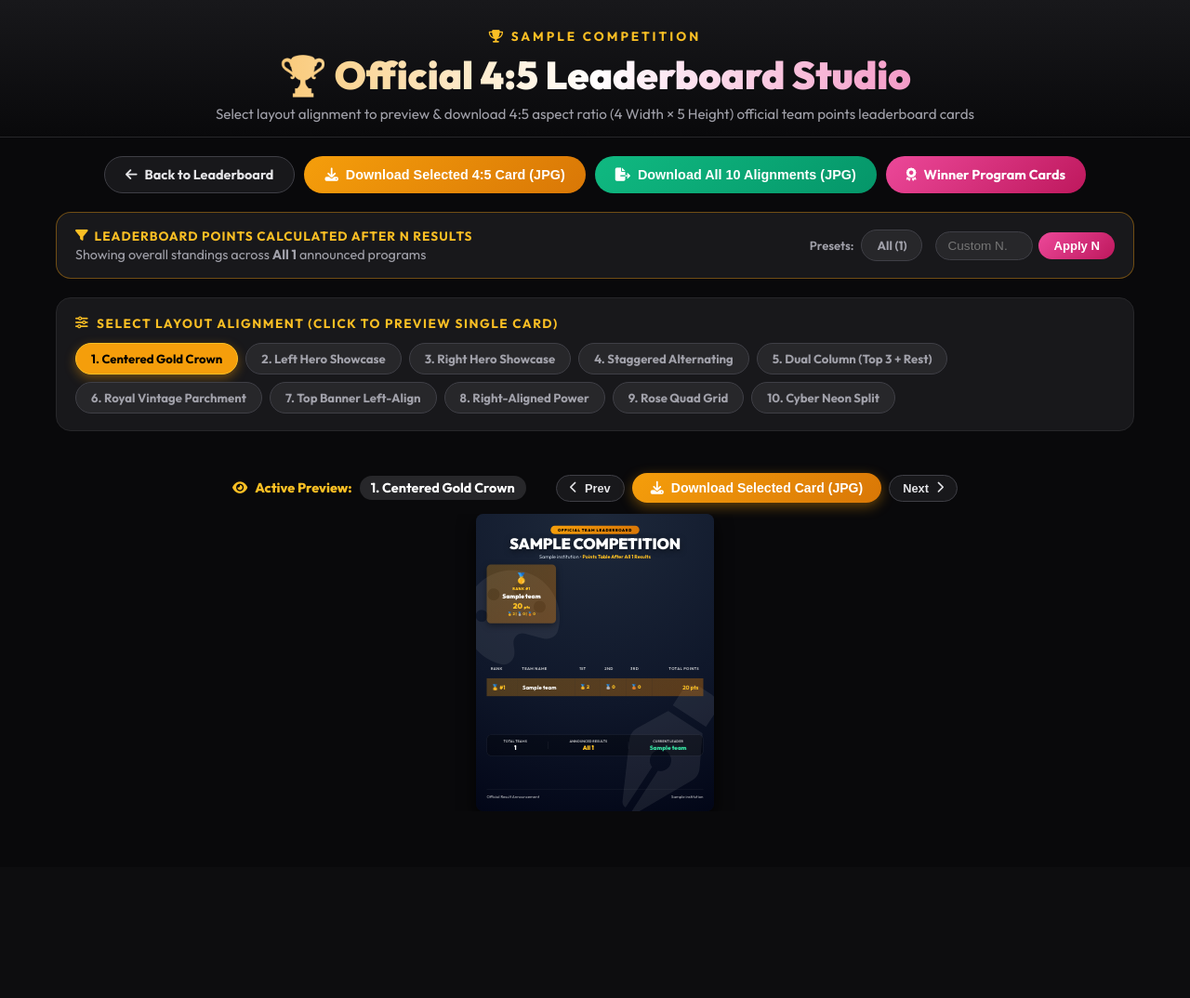
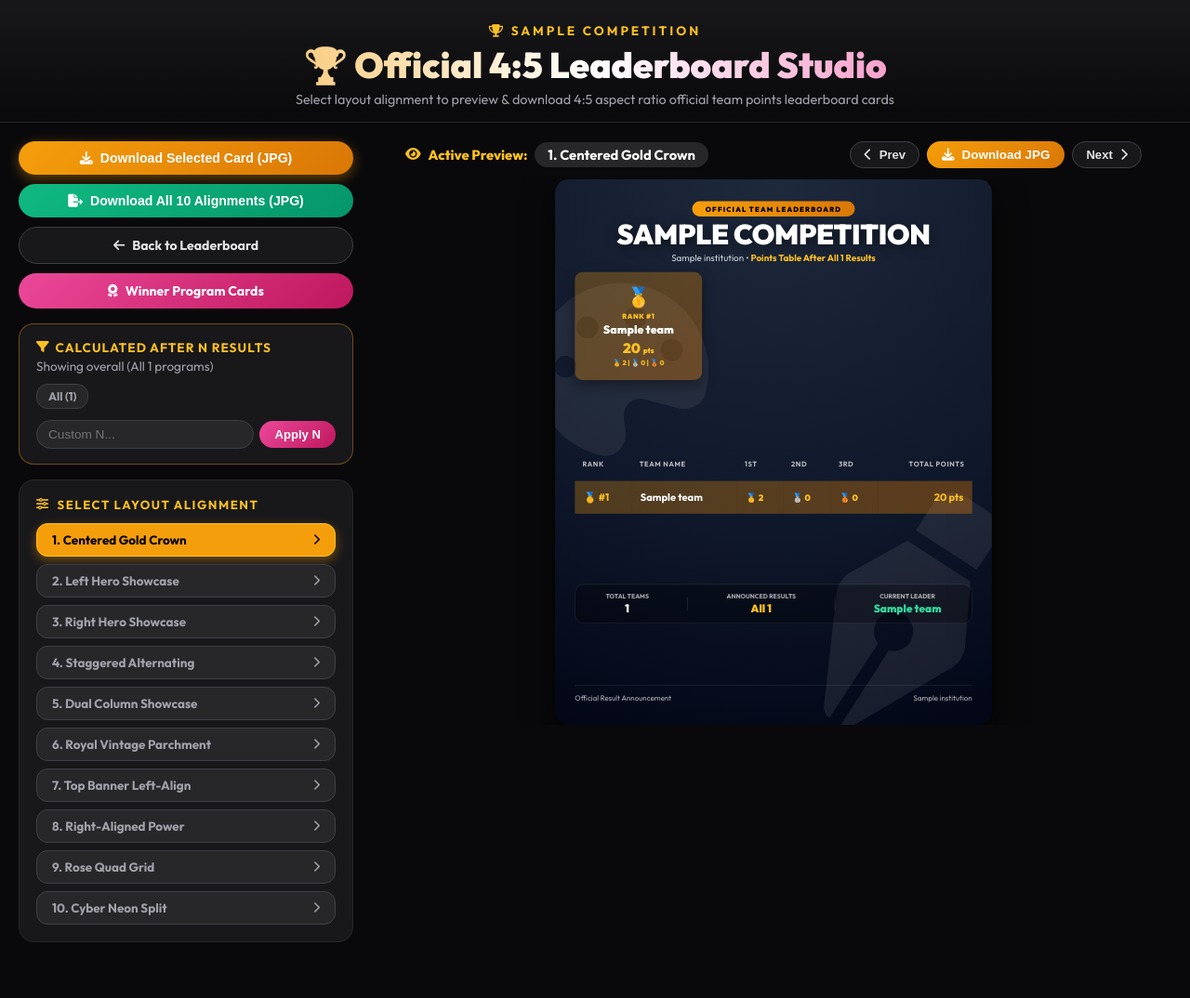
Before and after one commit to Suhailirfani/commonapp, a Django app: a page that uses templates/core/team_points_cards.html in a window 1280 px wide. Shown: the whole page at 93% size. Before the commit the page ends 873 px from the top, so only its background shows below. Run offline with Django 5.2, Linux system fonts and the light colour scheme; a user stored in the database is signed in; tables that the repository leaves empty hold one stand-in row (values such as "Sample post"); some web fonts are replaced.

Commit message:
Restructure Leaderboard Studio: Left sidebar for options & controls, Right side for live card preview on wide screens

```diff
--- a/templates/core/team_points_cards.html
+++ b/templates/core/team_points_cards.html
@@ -17,13 +17,13 @@
             background: #09090b;
             min-height: 100vh;
             color: #fff;
-            padding-bottom: 60px;
+            padding-bottom: 40px;
         }
 
         /* ── HEADER ─────────────────────────────────────────────── */
         .page-header {
             text-align: center;
-            padding: 30px 20px 15px;
+            padding: 24px 20px 15px;
             background: linear-gradient(180deg, #18181b 0%, #09090b 100%);
             border-bottom: 1px solid #27272a;
         }
@@ -33,10 +33,10 @@
             letter-spacing: 3px;
             text-transform: uppercase;
             color: #fbbf24;
-            margin-bottom: 6px;
+            margin-bottom: 4px;
         }
         .page-header h1 {
-            font-size: clamp(1.8rem, 4vw, 2.6rem);
+            font-size: clamp(1.6rem, 3.5vw, 2.4rem);
             font-weight: 900;
             background: linear-gradient(90deg, #f59e0b, #ffffff, #ec4899);
             -webkit-background-clip: text;
@@ -44,32 +44,59 @@
             background-clip: text;
         }
         .page-header .subtitle {
-            margin-top: 6px;
+            margin-top: 4px;
             color: #a1a1aa;
-            font-size: 0.95rem;
+            font-size: 0.9rem;
         }
 
-        /* ── CONTROLS & SELECTOR BARS ────────────────────────────── */
-        .controls-wrapper {
-            max-width: 1200px;
+        /* ── STUDIO LAYOUT GRID (OPTIONS ON LEFT, PREVIEW ON RIGHT ON WIDE SCREENS) ── */
+        .studio-layout-grid {
+            max-width: 1450px;
             margin: 0 auto;
             padding: 20px;
+            display: grid;
+            grid-template-columns: 360px 1fr;
+            gap: 24px;
+            align-items: start;
+        }
+
+        .controls-sidebar {
+            display: flex;
+            flex-direction: column;
+            gap: 16px;
+        }
+
+        .preview-stage-col {
+            display: flex;
+            flex-direction: column;
+            gap: 12px;
+            align-items: center;
+            width: 100%;
+        }
+
+        .preview-header-bar {
+            width: 100%;
+            max-width: 800px;
+            display: flex;
+            justify-content: space-between;
+            align-items: center;
+            gap: 12px;
+            flex-wrap: wrap;
+            padding: 0 4px;
         }
 
         .controls {
             display: flex;
-            justify-content: center;
-            flex-wrap: wrap;
+            flex-direction: column;
             gap: 10px;
-            margin-bottom: 20px;
         }
         .btn {
             display: inline-flex;
             align-items: center;
             gap: 8px;
-            padding: 10px 22px;
+            padding: 10px 20px;
             border-radius: 50px;
-            font-size: 0.9rem;
+            font-size: 0.88rem;
             font-weight: 700;
             cursor: pointer;
             border: none;
@@ -88,13 +115,7 @@
             background: #18181b;
             border: 1px solid rgba(245, 158, 11, 0.4);
             border-radius: 16px;
-            padding: 16px 20px;
-            margin-bottom: 20px;
-            display: flex;
-            justify-content: space-between;
-            align-items: center;
-            flex-wrap: wrap;
-            gap: 14px;
+            padding: 16px 18px;
         }
 
         /* 10 ALIGNMENTS SELECTOR CHIPS */
@@ -102,11 +123,10 @@
             background: #18181b;
             border: 1px solid #27272a;
             border-radius: 16px;
-            padding: 18px 20px;
-            margin-bottom: 25px;
+            padding: 18px;
         }
         .theme-selector-title {
-            font-size: 0.85rem;
+            font-size: 0.82rem;
             font-weight: 700;
             text-transform: uppercase;
             letter-spacing: 1.5px;
@@ -116,21 +136,24 @@
             align-items: center;
             gap: 8px;
         }
-        .theme-chips {
+        .theme-chips-list {
             display: flex;
-            flex-wrap: wrap;
+            flex-direction: column;
             gap: 8px;
         }
         .theme-chip {
-            padding: 8px 16px;
-            border-radius: 30px;
-            font-size: 0.82rem;
+            padding: 9px 16px;
+            border-radius: 12px;
+            font-size: 0.84rem;
             font-weight: 700;
             cursor: pointer;
             border: 1px solid #3f3f46;
             background: #27272a;
             color: #a1a1aa;
             transition: all 0.2s;
+            display: flex;
+            align-items: center;
+            justify-content: space-between;
         }
         .theme-chip:hover { color: #fff; border-color: #71717a; }
         .theme-chip.active {
@@ -146,7 +169,7 @@
             justify-content: center;
             align-items: flex-start;
             margin: 0 auto;
-            padding: 0 10px;
+            padding: 0;
             overflow: hidden;
             width: 100%;
             position: relative;
@@ -288,9 +311,7 @@
         }
         @keyframes spin { to { transform: rotate(360deg); } }
 
-
         /* ── 10 ALIGNMENTS SPECIFIC A4 BACKGROUND & STYLES (NO BORDER LINES) ── */
-
         .card-layout-1 { background: radial-gradient(circle at top center, #1e293b 0%, #0f172a 60%, #020617 100%); }
         .card-layout-2 { background: linear-gradient(135deg, #0c4a6e 0%, #0f172a 70%, #020617 100%); }
         .card-layout-3 { background: linear-gradient(135deg, #064e3b 0%, #0f172a 70%, #022c22 100%); }
@@ -301,6 +322,30 @@
         .card-layout-8 { background: linear-gradient(135deg, #78350f 0%, #451a03 70%, #0f172a 100%); }
         .card-layout-9 { background: linear-gradient(135deg, #831843 0%, #500724 70%, #0f172a 100%); }
         .card-layout-10 { background: linear-gradient(135deg, #134e4a 0%, #042f2e 70%, #020617 100%); }
+
+        /* Responsive Breakpoint for Mobile (< 992px) */
+        @media (max-width: 991px) {
+            .studio-layout-grid {
+                grid-template-columns: 1fr;
+                gap: 20px;
+                padding: 12px;
+            }
+            .controls {
+                flex-direction: row;
+                flex-wrap: wrap;
+            }
+            .btn {
+                flex: 1 1 auto;
+                justify-content: center;
+            }
+            .theme-chips-list {
+                flex-direction: row;
+                flex-wrap: wrap;
+            }
+            .theme-chip {
+                border-radius: 30px;
+            }
+        }
     </style>
 </head>
 <body>
@@ -309,22 +354,27 @@
     <div class="page-header">
         <div class="fest-title"><i class="fa-solid fa-trophy"></i> {{ fest_title }}</div>
         <h1>🏆 Official 4:5 Leaderboard Studio</h1>
-        <div class="subtitle">Select layout alignment to preview & download 4:5 aspect ratio (4 Width × 5 Height) official team points leaderboard cards</div>
+        <div class="subtitle">Select layout alignment to preview & download 4:5 aspect ratio official team points leaderboard cards</div>
     </div>
 
-    <div class="controls-wrapper">
-        <!-- TOP BUTTONS -->
+    <!-- MAIN STUDIO LAYOUT GRID (OPTIONS LEFT, PREVIEW RIGHT) -->
+    <div class="studio-layout-grid">
+
+        <!-- LEFT COLUMN: OPTIONS & CONTROLS PANEL -->
+        <div class="controls-sidebar">
+
+            <!-- ACTION BUTTONS -->
             <div class="controls">
-            <a href="{% url 'core:team_standings' institution.slug %}{% if selected_n %}?n_results={{ selected_n }}{% endif %}" class="btn btn-outline">
+                <button class="btn btn-gold" onclick="downloadCurrentCard()" style="justify-content: center; box-shadow: 0 4px 14px rgba(245, 158, 11, 0.4);">
+                    <i class="fa-solid fa-download"></i> Download Selected Card (JPG)
+                </button>
+                <button class="btn btn-dl-all" onclick="downloadAllAlignments()" style="justify-content: center;">
+                    <i class="fa-solid fa-file-export"></i> Download All 10 Alignments (JPG)
+                </button>
+                <a href="{% url 'core:team_standings' institution.slug %}{% if selected_n %}?n_results={{ selected_n }}{% endif %}" class="btn btn-outline" style="justify-content: center;">
                     <i class="fa-solid fa-arrow-left"></i> Back to Leaderboard
                 </a>
-            <button class="btn btn-gold" onclick="downloadCurrentCard()">
-                <i class="fa-solid fa-download"></i> Download Selected 4:5 Card (JPG)
-            </button>
-            <button class="btn btn-dl-all" onclick="downloadAllAlignments()">
-                <i class="fa-solid fa-file-export"></i> Download All 10 Alignments (JPG)
-            </button>
-            <a href="{% url 'core:shareable_results' institution.slug %}" class="btn btn-pink">
+                <a href="{% url 'core:shareable_results' institution.slug %}" class="btn btn-pink" style="justify-content: center;">
                     <i class="fa-solid fa-award"></i> Winner Program Cards
                 </a>
             </div>
@@ -333,30 +383,29 @@
             <div class="n-selector-wrap">
                 <div>
                     <div style="font-size: 0.85rem; font-weight: 700; text-transform: uppercase; letter-spacing: 1px; color: #fbbf24; display: flex; align-items: center; gap: 6px;">
-                    <i class="fa-solid fa-filter"></i> Leaderboard Points Calculated After N Results
+                        <i class="fa-solid fa-filter"></i> Calculated After N Results
                     </div>
-                <div style="font-size: 0.9rem; color: #a1a1aa; margin-top: 2px;">
+                    <div style="font-size: 0.85rem; color: #a1a1aa; margin-top: 2px;">
                         {% if selected_n %}
-                        Showing standings after <strong>{{ selected_n }}</strong> announced programs (out of {{ total_announced_programs }} total)
+                            Showing after <strong>{{ selected_n }}</strong> programs (out of {{ total_announced_programs }})
                         {% else %}
-                        Showing overall standings across <strong>All {{ total_announced_programs }}</strong> announced programs
+                            Showing overall (All {{ total_announced_programs }} programs)
                         {% endif %}
                     </div>
                 </div>
 
-            <form method="get" style="display: flex; gap: 8px; align-items: center; flex-wrap: wrap;">
-                <span style="font-size: 0.82rem; color: #a1a1aa; font-weight: 600;">Presets:</span>
-                <a href="?n_results=" class="theme-chip {% if not selected_n %}active{% endif %}" style="text-decoration: none;">
+                <form method="get" style="display: flex; gap: 6px; align-items: center; flex-wrap: wrap; margin-top: 10px;">
+                    <a href="?n_results=" class="theme-chip {% if not selected_n %}active{% endif %}" style="text-decoration: none; padding: 5px 12px; font-size: 0.78rem;">
                         All ({{ total_announced_programs }})
                     </a>
                     {% for n_opt in n_presets %}
-                <a href="?n_results={{ n_opt }}" class="theme-chip {% if selected_n == n_opt %}active{% endif %}" style="text-decoration: none;">
+                    <a href="?n_results={{ n_opt }}" class="theme-chip {% if selected_n == n_opt %}active{% endif %}" style="text-decoration: none; padding: 5px 12px; font-size: 0.78rem;">
                         After {{ n_opt }}
                     </a>
                     {% endfor %}
 
-                <div style="display: flex; gap: 6px; align-items: center; margin-left: 6px;">
-                    <input type="number" name="n_results" value="{{ selected_n|default:'' }}" min="1" max="{{ total_announced_programs }}" placeholder="Custom N..." style="width: 105px; padding: 7px 12px; border-radius: 20px; background: #27272a; border: 1px solid #3f3f46; color: #fff; font-size: 0.85rem; outline: none;">
+                    <div style="display: flex; gap: 6px; align-items: center; margin-top: 6px; width: 100%;">
+                        <input type="number" name="n_results" value="{{ selected_n|default:'' }}" min="1" max="{{ total_announced_programs }}" placeholder="Custom N..." style="flex: 1; padding: 7px 12px; border-radius: 20px; background: #27272a; border: 1px solid #3f3f46; color: #fff; font-size: 0.85rem; outline: none;">
                         <button type="submit" class="btn btn-pink" style="padding: 7px 16px; font-size: 0.82rem;">Apply N</button>
                     </div>
                 </form>
@@ -365,47 +414,50 @@
             <!-- 10 ALIGNMENTS SELECTOR CHIPS -->
             <div class="theme-selector-wrap">
                 <div class="theme-selector-title">
-                <i class="fa-solid fa-sliders"></i> Select Layout Alignment (Click to Preview Single Card)
+                    <i class="fa-solid fa-sliders"></i> Select Layout Alignment
                 </div>
-            <div class="theme-chips">
-                <div class="theme-chip active" id="chip-1" onclick="switchAlignment(1)">1. Centered Gold Crown</div>
-                <div class="theme-chip" id="chip-2" onclick="switchAlignment(2)">2. Left Hero Showcase</div>
-                <div class="theme-chip" id="chip-3" onclick="switchAlignment(3)">3. Right Hero Showcase</div>
-                <div class="theme-chip" id="chip-4" onclick="switchAlignment(4)">4. Staggered Alternating</div>
-                <div class="theme-chip" id="chip-5" onclick="switchAlignment(5)">5. Dual Column (Top 3 + Rest)</div>
-                <div class="theme-chip" id="chip-6" onclick="switchAlignment(6)">6. Royal Vintage Parchment</div>
-                <div class="theme-chip" id="chip-7" onclick="switchAlignment(7)">7. Top Banner Left-Align</div>
-                <div class="theme-chip" id="chip-8" onclick="switchAlignment(8)">8. Right-Aligned Power</div>
-                <div class="theme-chip" id="chip-9" onclick="switchAlignment(9)">9. Rose Quad Grid</div>
-                <div class="theme-chip" id="chip-10" onclick="switchAlignment(10)">10. Cyber Neon Split</div>
-            </div>
+                <div class="theme-chips-list">
+                    <div class="theme-chip active" id="chip-1" onclick="switchAlignment(1)"><span>1. Centered Gold Crown</span> <i class="fa-solid fa-chevron-right" style="font-size: 0.75rem;"></i></div>
+                    <div class="theme-chip" id="chip-2" onclick="switchAlignment(2)"><span>2. Left Hero Showcase</span> <i class="fa-solid fa-chevron-right" style="font-size: 0.75rem;"></i></div>
+                    <div class="theme-chip" id="chip-3" onclick="switchAlignment(3)"><span>3. Right Hero Showcase</span> <i class="fa-solid fa-chevron-right" style="font-size: 0.75rem;"></i></div>
+                    <div class="theme-chip" id="chip-4" onclick="switchAlignment(4)"><span>4. Staggered Alternating</span> <i class="fa-solid fa-chevron-right" style="font-size: 0.75rem;"></i></div>
+                    <div class="theme-chip" id="chip-5" onclick="switchAlignment(5)"><span>5. Dual Column Showcase</span> <i class="fa-solid fa-chevron-right" style="font-size: 0.75rem;"></i></div>
+                    <div class="theme-chip" id="chip-6" onclick="switchAlignment(6)"><span>6. Royal Vintage Parchment</span> <i class="fa-solid fa-chevron-right" style="font-size: 0.75rem;"></i></div>
+                    <div class="theme-chip" id="chip-7" onclick="switchAlignment(7)"><span>7. Top Banner Left-Align</span> <i class="fa-solid fa-chevron-right" style="font-size: 0.75rem;"></i></div>
+                    <div class="theme-chip" id="chip-8" onclick="switchAlignment(8)"><span>8. Right-Aligned Power</span> <i class="fa-solid fa-chevron-right" style="font-size: 0.75rem;"></i></div>
+                    <div class="theme-chip" id="chip-9" onclick="switchAlignment(9)"><span>9. Rose Quad Grid</span> <i class="fa-solid fa-chevron-right" style="font-size: 0.75rem;"></i></div>
+                    <div class="theme-chip" id="chip-10" onclick="switchAlignment(10)"><span>10. Cyber Neon Split</span> <i class="fa-solid fa-chevron-right" style="font-size: 0.75rem;"></i></div>
                 </div>
             </div>
 
+        </div>
 
-    <!-- ── SINGLE PREVIEW STAGE WITH TOP ACTION BAR ────────────────────────────── -->
-    <div style="max-width: 800px; margin: 0 auto 12px; display: flex; justify-content: space-between; align-items: center; gap: 12px; flex-wrap: wrap; padding: 0 10px;">
-        <div style="font-size: 0.9rem; font-weight: 800; color: #fbbf24; display: flex; align-items: center; gap: 8px;">
-            <i class="fa-solid fa-eye"></i> Active Preview: <span id="current-layout-badge" style="color: #fff; background: #27272a; padding: 4px 12px; border-radius: 20px; font-weight: 700;">1. Centered Gold Crown</span>
+
+        <!-- RIGHT COLUMN: CARD PREVIEW STAGE PANEL -->
+        <div class="preview-stage-col">
+
+            <!-- Active Card Header Bar -->
+            <div class="preview-header-bar">
+                <div style="font-size: 0.92rem; font-weight: 800; color: #fbbf24; display: flex; align-items: center; gap: 8px;">
+                    <i class="fa-solid fa-eye"></i> Active Preview: <span id="current-layout-badge" style="color: #fff; background: #27272a; padding: 4px 14px; border-radius: 20px; font-weight: 700;">1. Centered Gold Crown</span>
                 </div>
 
                 <div style="display: flex; gap: 8px; align-items: center;">
-            <button onclick="prevAlignment()" class="btn btn-outline" style="padding: 6px 14px; font-size: 0.8rem;">
+                    <button onclick="prevAlignment()" class="btn btn-outline" style="padding: 6px 14px; font-size: 0.82rem;">
                         <i class="fa-solid fa-chevron-left"></i> Prev
                     </button>
-            <button onclick="downloadCurrentCard()" class="btn btn-gold" style="padding: 8px 20px; font-size: 0.88rem; box-shadow: 0 4px 14px rgba(245, 158, 11, 0.4);">
-                <i class="fa-solid fa-download"></i> Download Selected Card (JPG)
+                    <button onclick="downloadCurrentCard()" class="btn btn-gold" style="padding: 7px 16px; font-size: 0.84rem;">
+                        <i class="fa-solid fa-download"></i> Download JPG
                     </button>
-            <button onclick="nextAlignment()" class="btn btn-outline" style="padding: 6px 14px; font-size: 0.8rem;">
+                    <button onclick="nextAlignment()" class="btn btn-outline" style="padding: 6px 14px; font-size: 0.82rem;">
                         Next <i class="fa-solid fa-chevron-right"></i>
                     </button>
                 </div>
             </div>
 
-    <!-- ── SINGLE PREVIEW STAGE WITH AUTOMATIC VIEWPORT FIT & NO SCROLLING ────── -->
+            <!-- Single Preview Stage with Automatic Viewport Fit -->
             <div class="preview-stage" id="preview-stage-wrap">
                 <div id="card-scale-container" class="card-scale-container">
-            <!-- ALIGNMENT CARD (800px x 1000px DESIGN FOR HIGH-RES DOWNLOAD) -->
                     <div class="a4-card card-layout-1" id="active-a4-card" data-align-index="1">
                         <!-- Giant Background Watermark Motifs -->
                         <div class="bg-motif-1"><i class="fa-solid fa-pen-nib" id="motif-icon-1"></i></div>
@@ -417,6 +469,10 @@
                         </div>
                     </div>
                 </div>
+            </div>
+
+        </div>
+
     </div>
 
 
@@ -456,13 +512,16 @@
 
         const stageTop = previewStage.getBoundingClientRect().top;
         const availableHeight = Math.max(320, windowHeight - stageTop - 20);
-        const availableWidth = Math.min(800, windowWidth - 24);
+
+        // On wide screens (>= 992px), stage container is inside right column (~900px wide max)
+        const stageWidth = previewStage.clientWidth || Math.min(800, windowWidth - 380);
+        const availableWidth = Math.min(800, stageWidth - 10);
 
         const scaleH = availableHeight / 1000;
         const scaleW = availableWidth / 800;
 
         let scale = Math.min(scaleH, scaleW);
-        scale = Math.min(0.92, Math.max(0.32, scale));
+        scale = Math.min(0.92, Math.max(0.30, scale));
 
         scaleContainer.style.transform = `scale(${scale})`;
         previewStage.style.height = `${Math.ceil(1000 * scale)}px`;
@@ -482,7 +541,7 @@
         "2. Left Hero Showcase",
         "3. Right Hero Showcase",
         "4. Staggered Alternating",
-        "5. Dual Column (Top 3 + Rest)",
+        "5. Dual Column Showcase",
         "6. Royal Vintage Parchment",
         "7. Top Banner Left-Align",
         "8. Right-Aligned Power",
```
Lines whose indentation alone changed are shown as unchanged.
